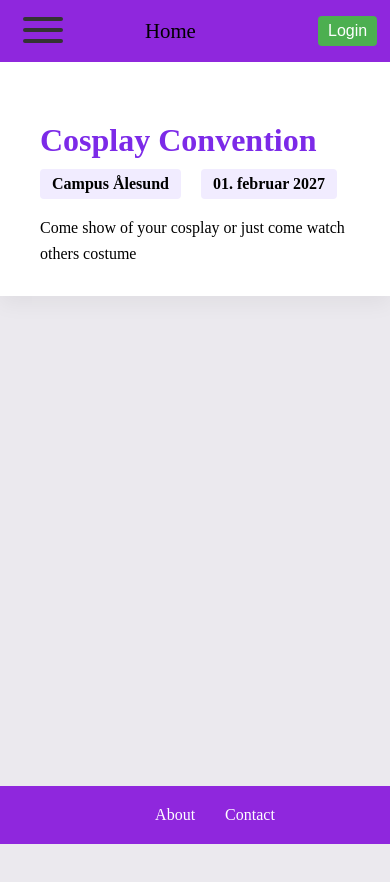
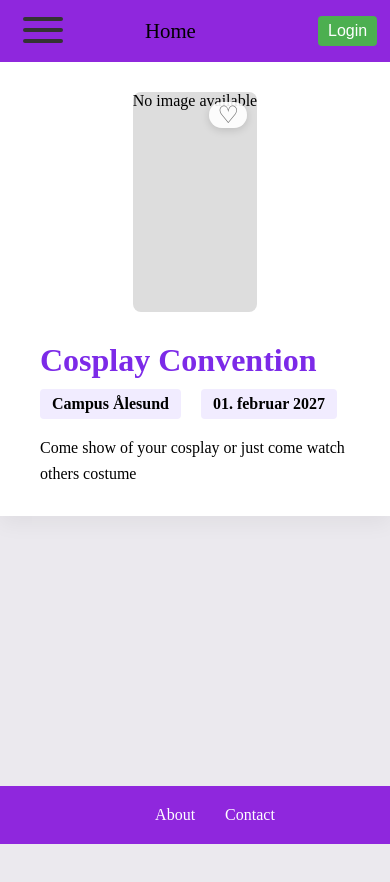
Before and after one commit to IDATA2301/idata2301-ticketlords-group4, a React (Vite) app: page /events/cosplay-convention in a window 390 px wide. Shown: the top 882 px of the page. Built offline with nearby package versions, Linux system fonts and the light colour scheme.

Commit message:
added placeholder image for events without an image, fixed some errors in date format

```diff
--- a/src/css/EventPage.css
+++ b/src/css/EventPage.css
@@ -37,6 +37,16 @@
     border-radius: 8px;
     background: #ddd;
     display: block;
+}
+
+.event-hero-placeholder {
+    width: 260px;
+    height: 180px;
+    object-fit: cover;
+    border-radius: 8px;
+    background: #ddd;
+    display: block;
+    text-align: center;
 }
 
 .event-content {
@@ -119,4 +129,10 @@
         max-width: 420px;
         height: auto;
     }
+
+    .event-hero-placeholder {
+        width: 100%;
+        max-width: 420px;
+        height: 220px;
+    }
 }
--- a/src/data/events.ts
+++ b/src/data/events.ts
@@ -38,7 +38,7 @@ export const EVENTS: Record<string, EventData> = {
         slug: "lord-of-the-rings-trilogy",
         title: "Lord of the Rings Trilogy",
         location: "Ålesund Cinema",
-        date: "2027-30-04",
+        date: "2027-04-30",
         description: "Witness the acclaimed trilogy, that has defined the fantasy genre for over 2 decades, for a night in Ålesund cinema",
         image: imagesByFileName["lord-of-the-rings-triology.png"],
     },
@@ -51,10 +51,10 @@ export const EVENTS: Record<string, EventData> = {
         image: imagesByFileName["cosplay-convention.png"],
     },
     "drage-vs-liavags": {
-        slug: "drage-vs-liavågs",
+        slug: "drage-vs-liavags",
         title: "The Drage vs The Liavågs",
         location: "Campus Ålesund",
-        date: "2027-23-04",
+        date: "2027-04-23",
         description: "Watch the epic showdown of Drage vs The Liavågs live in campus backyard. Who will win?",
 
     },
--- a/src/pages/EventPage.tsx
+++ b/src/pages/EventPage.tsx
@@ -75,32 +75,29 @@ export default function EventPage() {
         <div className="event-page">
             <div className="event-card">
                 <div className="event-hero">
-                    {event.image && (
                         <div className="event-image-wrap">
+                            {event.image ? (
                             <img
                                 className="event-hero-image"
                                 src={event.image}
                                 alt={event.title}
                             />
+                                ) : (
+                                    <div className="event-hero-placeholder" aria-label="No image avialable">
+                                        No image available
+                                    </div>
+                                )}
+
                             <button
                                 type="button"
                                 className={`wishlist-heart ${isWishlisted ? "is-active" : ""}`}
                                 onClick={toggleWishlist}
-                                aria-label={
-                                    isWishlisted
-                                        ? "Remove from wishlist"
-                                        : "Add to wishlist"
-                                }
-                                title={
-                                    isWishlisted
-                                        ? "Remove from wishlist"
-                                        : "Add to wishlist"
-                                }
+                                aria-label={isWishlisted ? "Remove from wishlist" : "Add to wishlist"}
+                                title={isWishlisted ? "Remove from wishlist" : "Add to wishlist"}
                             >
                                 {isWishlisted ? "♥" : "♡"}
                             </button>
                         </div>
-                    )}
             </div>
 
             <div className="event-content">
```
